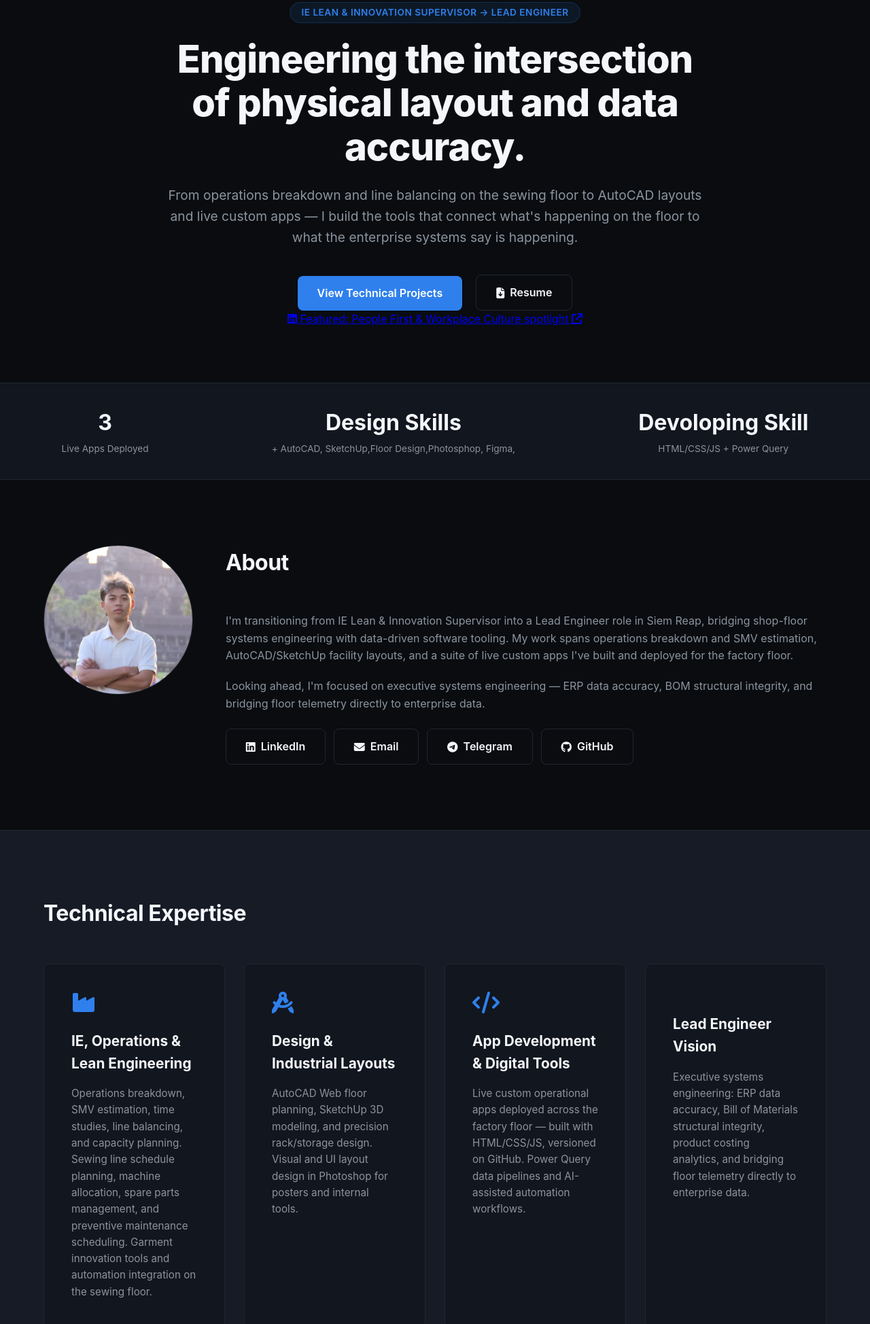
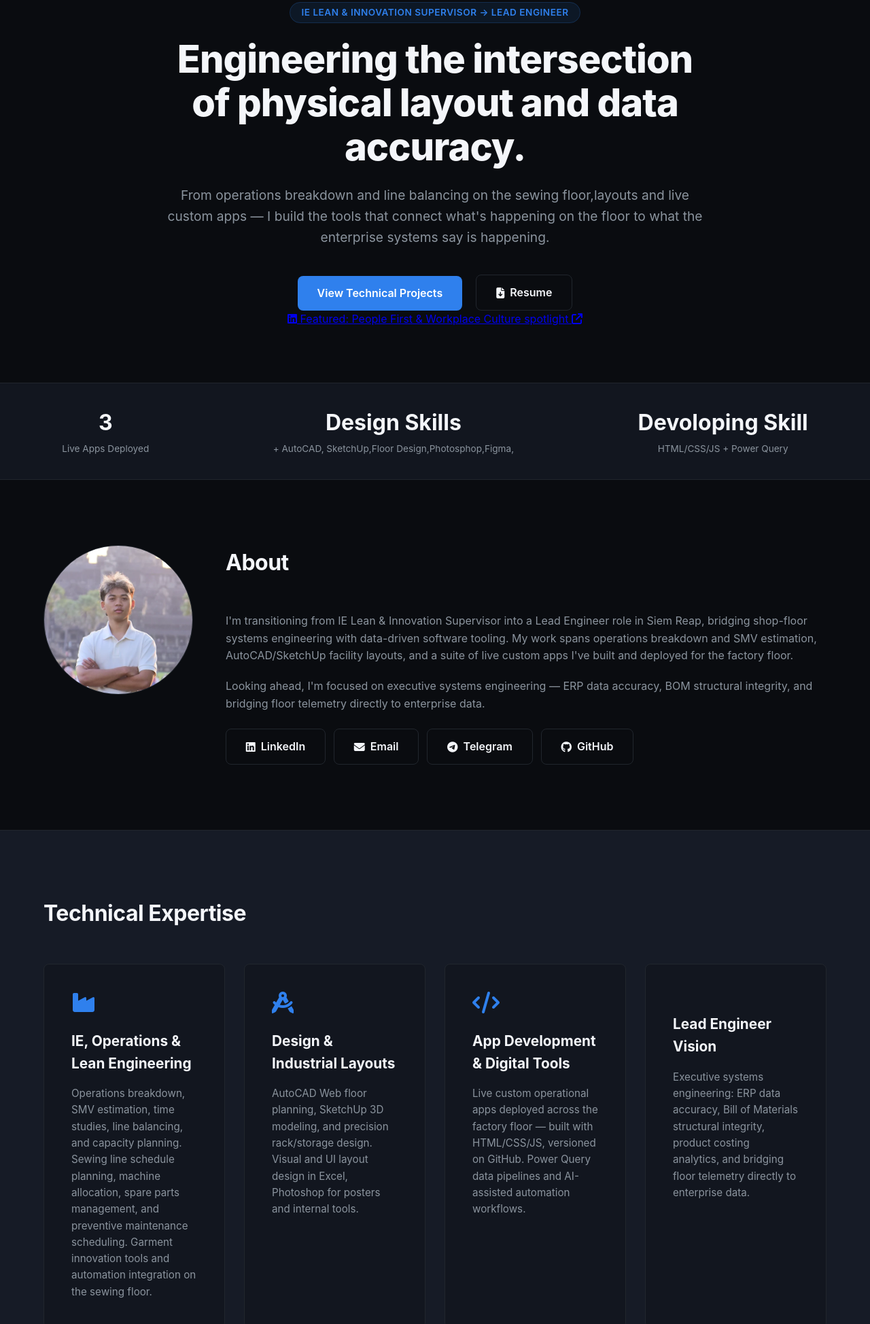
Before and after one commit to HelloHoeurn/Hello-portfolio, a plain HTML site: page index.html in a window 1280 px wide. Shown: the part 196-2144 px from the top of the page at 68% size. Drawn offline with Linux system fonts and the light colour scheme.

Commit message:
Refine text in index.html for better clarity
Updated descriptions in the hero section and metrics bar for clarity and consistency.

```diff
--- a/index.html
+++ b/index.html
@@ -45,7 +45,7 @@
         <div class="hero-container">
             <span class="badge">IE Lean &amp; Innovation Supervisor &rarr; Lead Engineer</span>
             <h1>Engineering the intersection of physical layout and data accuracy.</h1>
-            <p class="hero-subtitle">From operations breakdown and line balancing on the sewing floor to AutoCAD layouts and live custom apps &mdash; I build the tools that connect what's happening on the floor to what the enterprise systems say is happening.</p>
+            <p class="hero-subtitle">From operations breakdown and line balancing on the sewing floor,layouts and live custom apps &mdash; I build the tools that connect what's happening on the floor to what the enterprise systems say is happening.</p>
             <div class="hero-cta">
                 <a href="#projects" class="btn-primary">View Technical Projects</a>
                 <a href="assets/Hoeun-Resume.pdf" class="btn-secondary" target="_blank" rel="noopener"><i class="fa-solid fa-file-arrow-down"></i> Resume</a>
@@ -59,7 +59,7 @@
     <!-- Metrics Ticker -->
     <section class="metrics-bar">
         <div class="metric-item"><strong>3</strong> <span>Live Apps Deployed</span></div>
-        <div class="metric-item"><strong>Design Skills</strong> <span>+ AutoCAD, SketchUp,Floor Design,Photosphop, Figma,</span></div>
+        <div class="metric-item"><strong>Design Skills</strong> <span>+ AutoCAD, SketchUp,Floor Design,Photosphop,Figma,</span></div>
         <div class="metric-item"><strong>Devoloping Skill</strong> <span>HTML/CSS/JS + Power Query</span></div>
     </section>
 
@@ -96,7 +96,7 @@
                 <div class="card">
                     <i class="fa-solid fa-compass-drafting card-icon"></i>
                     <h3>Design &amp; Industrial Layouts</h3>
-                    <p>AutoCAD Web floor planning, SketchUp 3D modeling, and precision rack/storage design. Visual and UI layout design in Photoshop for posters and internal tools.</p>
+                    <p>AutoCAD Web floor planning, SketchUp 3D modeling, and precision rack/storage design. Visual and UI layout design in Excel, Photoshop for posters and internal tools.</p>
                 </div>
                 <div class="card">
                     <i class="fa-solid fa-code card-icon"></i>
```
